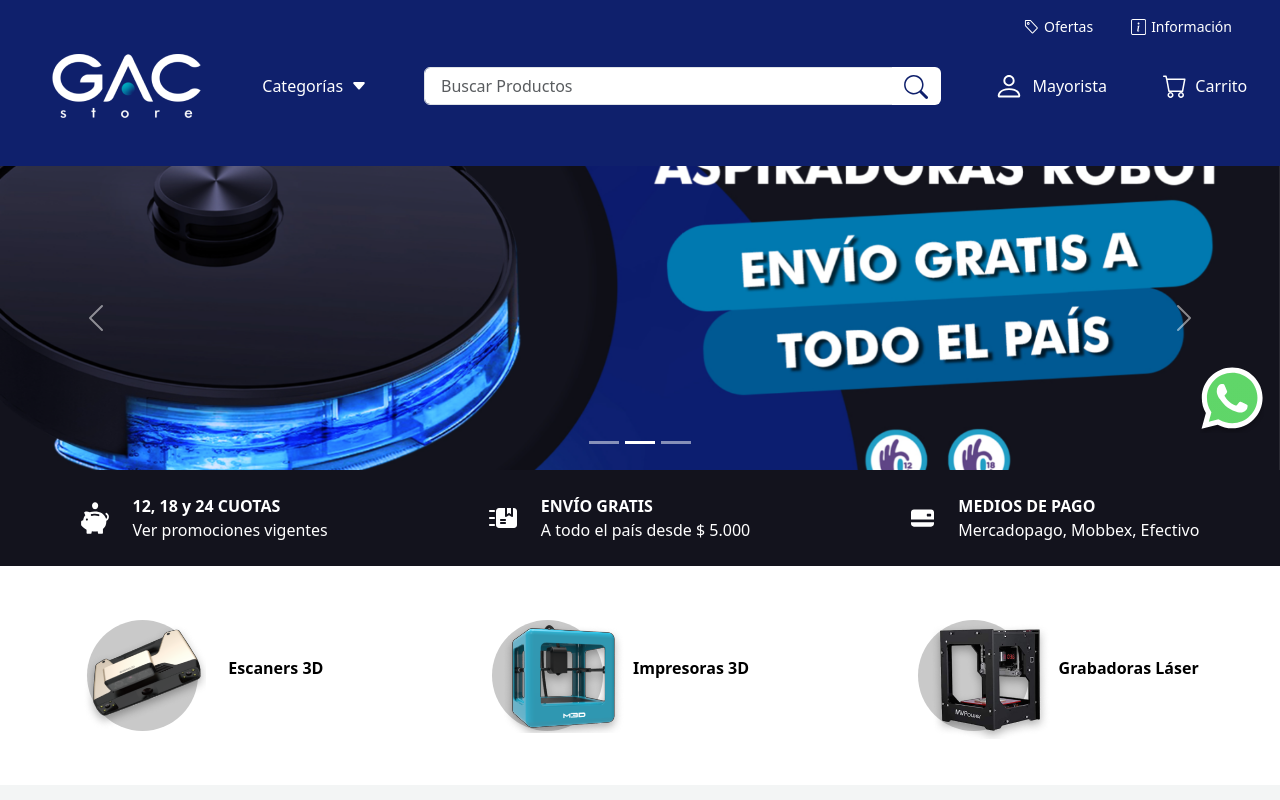
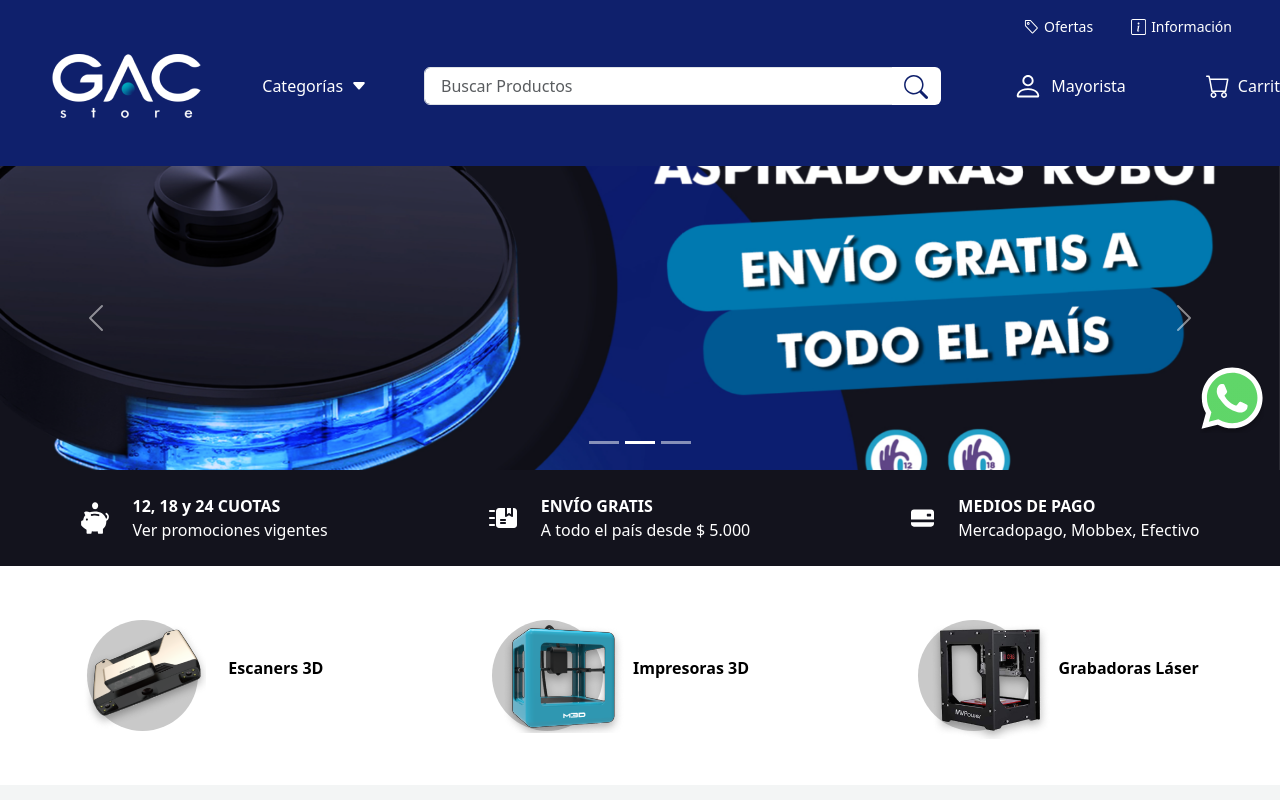
Before and after one commit to ezequiel-santalla/gac-store, a React (Vite) app: page / in a window 1280 px wide. Shown: the top 800 px of the page. Built offline with nearby package versions, Linux system fonts and the light colour scheme.

Commit message:
cambios en el navbar

```diff
--- a/src/components/NavBar/NavBar.jsx
+++ b/src/components/NavBar/NavBar.jsx
@@ -37,14 +37,20 @@ const NavBar = () => {
         <div className='col-5 px-2'>
           <Search />
         </div>
-        <button className='col-1 d-flex justify-content-center align-items-center border-0 gap-2 px-2' style={{ backgroundColor: '#0F206C'}}>
+
+        <Link to={'/'} className='mx-3' style={{ textDecoration: 'none' }}>
+          <button className='col-1 d-flex justify-content-center w-auto align-items-center border-0 gap-2 p-0' style={{ backgroundColor: '#0F206C'}}>
             <img src={person} alt="Person" />
             <p className='m-0 text-white'>Mayorista</p>
           </button>
-        <button className='col-1 d-flex justify-content-center align-items-center border-0 gap-2 px-2' style={{ backgroundColor: '#0F206C'}}>
+        </Link>
+
+        <Link to={'/cart'} className='mx-3' style={{ textDecoration: 'none' }}>
+          <button className='col-1 d-flex justify-content-center w-auto align-items-center border-0 gap-2 p-0' style={{ backgroundColor: '#0F206C'}}>
             <img src={cart} alt="Carrito" />
             <p className='m-0 text-white'>Carrito</p>
           </button>
+        </Link>
       </div>
     </nav>
   )
```
Lines whose indentation alone changed are shown as unchanged.
